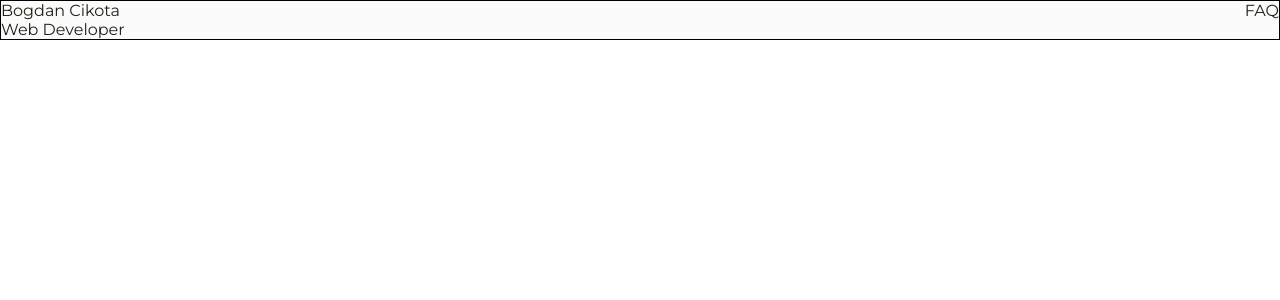
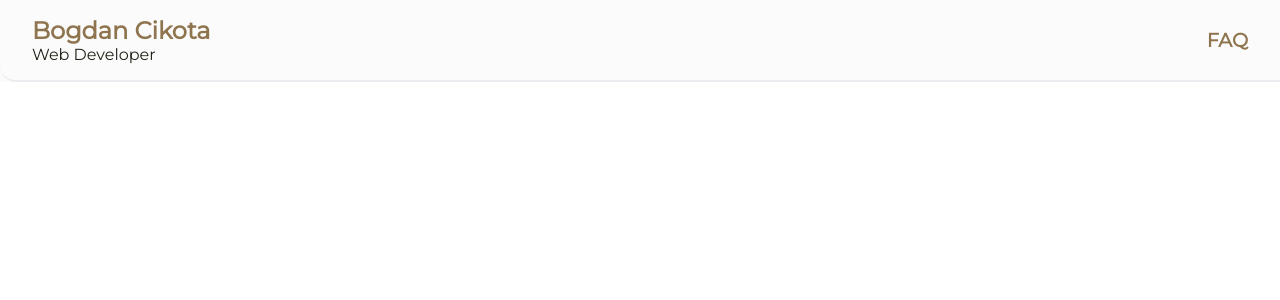
Before and after one commit to BogdanCikota/my_portfolio_website, a React (Create React App) app: page / in a window 1280 px wide. Shown: the top 300 px of the page. Built offline with nearby package versions, Linux system fonts and the light colour scheme.

Commit message:
Style Header

```diff
--- a/src/layouts/header/Header.js
+++ b/src/layouts/header/Header.js
@@ -5,11 +5,14 @@ function Header() {
   return (
     <header className="header">
       <nav className="nav">
-        <div className="name">
-          <div>Bogdan Cikota</div>
+        <Link className="name" to="/">
+          <h1 className="main-heading">Bogdan Cikota</h1>
           <div>Web Developer</div>
-        </div>
-        <Link className="linkToFaq" to="/faq">FAQ</Link>
+        </Link>
+
+        <Link className="linkToFaq" to="/faq">
+          FAQ
+        </Link>
       </nav>
     </header>
   );
--- a/src/layouts/header/Header.scss
+++ b/src/layouts/header/Header.scss
@@ -1,14 +1,35 @@
+@import '../../assets/scss/variables.scss';
+
 .header {
+  border-bottom: 2px solid #EBECF0;
+  border-radius: 0 0 0 1rem;
+  padding: $x;
+
   .nav {
     display: grid;
     grid-template-columns: max-content max-content;
     justify-content: space-between;
-    border: 1px solid black;
+
+    .name {
+      padding: $y;
+      .main-heading {
+        color: $main;
+        margin: 0;
+      }
+    }
 
     .linkToFaq {
+      color: $main;
+      font-size: 1.2rem;
+      font-weight: bold;
+      display: grid;
+      height: min-content;
+      align-self: center;
       @media only screen and (max-width: 425px) {
         display: none;
       }
     }
+
+
   }
 }
```
